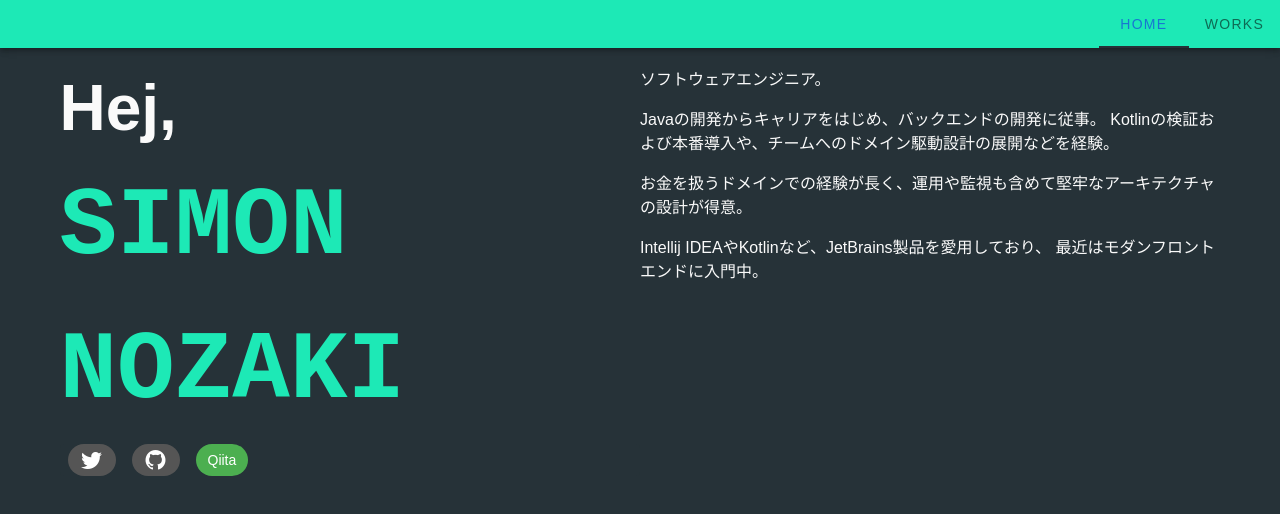
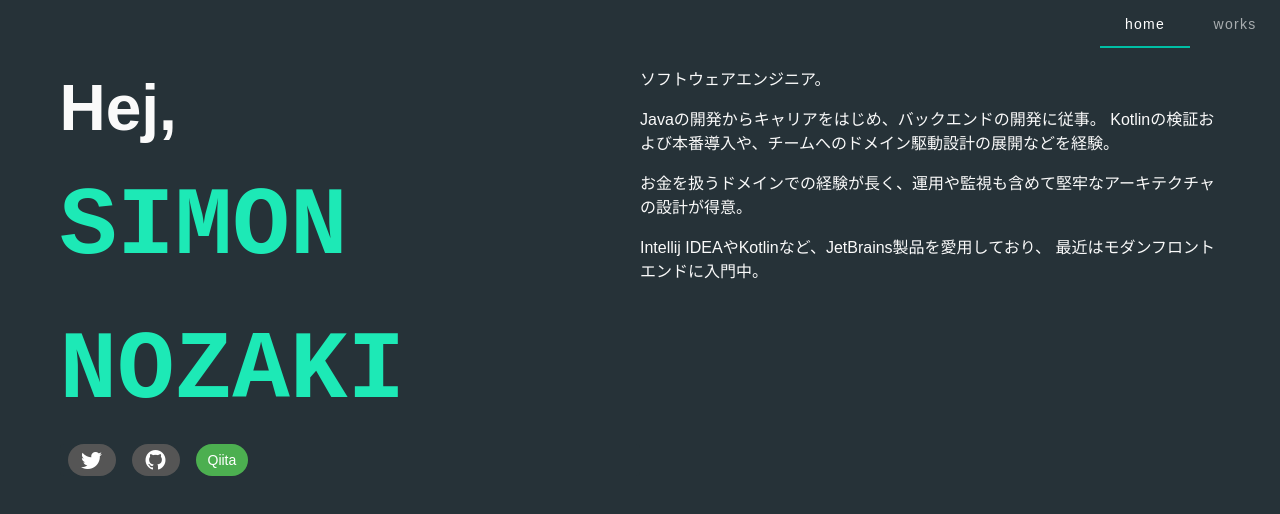
Before and after one commit to simonNozaki/portfolios, a Nuxt app: page / in a window 1280 px wide. Shown: the top 514 px of the page. Built offline with nearby package versions, Linux system fonts and the light colour scheme; a web font is replaced by a local one.

Commit message:
chore: ナビゲーションのリンクスタイルをカスタム

```diff
--- a/components/AppNavigationBar.vue
+++ b/components/AppNavigationBar.vue
@@ -1,6 +1,6 @@
 <template>
-  <v-app-bar app dense absolute class="teal accent-3">
-    <v-tabs right slider-color="blue-grey darken-4">
+  <v-app-bar app dense dark flat class="blue-grey darken-4">
+    <v-tabs right slider-color="teal accent-4">
       <AppNavigationBarTab text="home" to="/" />
       <AppNavigationBarTab text="works" to="/works" />
     </v-tabs>
--- a/components/AppNavigationBarTab.vue
+++ b/components/AppNavigationBarTab.vue
@@ -1,10 +1,8 @@
 <template>
   <v-tab
-    nuxt
-    link
     :to="to"
     class="navigation_link-text"
-    active-class="navigation_link-text__active"
+    style="text-transform: none;"
   >
     {{ text }}
   </v-tab>
```
